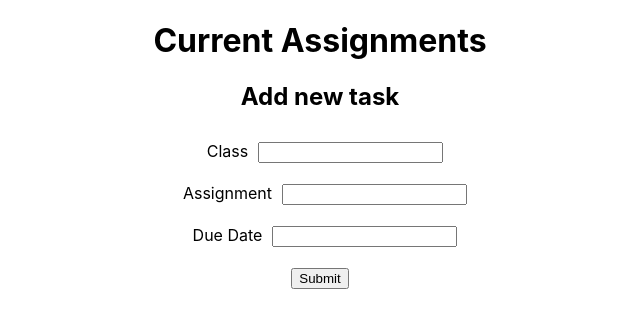
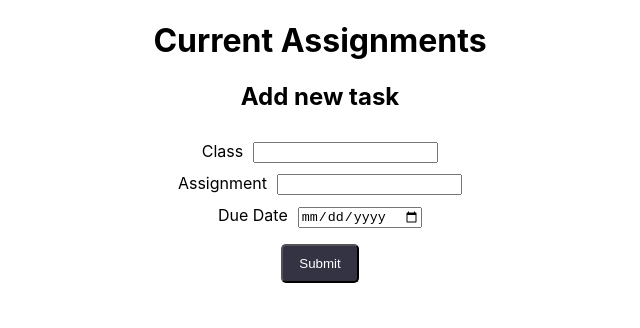
Before and after one commit to BeckyBlake/to-do-list, a React (Create React App) app: page / in a window 1280 px wide. Shown: the top 328 px of the page, without its empty margins (320-960 px from the left). Built offline with nearby package versions, Linux system fonts and the light colour scheme; no server answers.

Commit message:
create new task component

```diff
--- a/package.json
+++ b/package.json
@@ -6,6 +6,7 @@
     "@testing-library/jest-dom": "^5.17.0",
     "@testing-library/react": "^13.4.0",
     "@testing-library/user-event": "^13.5.0",
+    "firebase": "^10.13.1",
     "react": "^18.3.1",
     "react-dom": "^18.3.1",
     "react-scripts": "5.0.1",
--- a/src/App.css
+++ b/src/App.css
@@ -37,10 +37,32 @@
   }
 }
 
-.form-div {
-  padding: 10px;
+
+.new-task {
+  display: inline-block;
+  justify-content: center;
+  align-items: center;
 }
 
-.form-element {
-  margin-left: 10px;
+label {
+  padding-right: 10px;
 }
+
+.task-div {
+  margin: 10px;
+}
+
+.btn-container {
+  display: flex;
+  justify-content: center;
+  align-items: center;
+  margin-top: 1rem;
+}
+
+.btn {
+  padding: 10px 1rem;
+  background: #334;
+  color: white;
+  border-radius: 5px;
+  cursor: pointer;
+}
--- a/src/App.js
+++ b/src/App.js
@@ -1,6 +1,7 @@
 import logo from "./logo.svg";
 import "./App.css";
 import CreateNewTask from "./components/CreateNewTask";
+import { db } from "./firebase";
 
 function App() {
   return (
--- a/src/components/CreateNewTask.js
+++ b/src/components/CreateNewTask.js
@@ -1,24 +1,66 @@
+import { useState } from "react";
+import { collection, addDoc } from "firebase/firestore";
+import { db } from "../firebase";
+
 function CreateNewTask() {
+  const [classname, setClassname] = useState();
+  const [assignment, setAssignment] = useState();
+  const [dueDate, setDueDate] = useState();
+
+  const addTask = async (e) => {
+    e.preventDefault();
+    try {
+      const docRef = await addDoc(collection(db, "tasks"), {
+        class: classname,
+        assignment: assignment,
+        dueDate: dueDate,
+      });
+      console.log("Document written with ID: ", docRef.id);
+    } catch (e) {
+      console.error("Error adding document: ", e);
+    }
+    setClassname("");
+    setAssignment("");
+    setDueDate("");
+  };
+
   return (
-    <div>
+    <div className="new-task-container">
       <h2>Add new task</h2>
-      <form>
-        <div className="form-div">
-          <label className="form-element">Class</label>
-          <input className="form-element"></input>
+      <div className="new-task">
+        <div className="task-div">
+          <label htmlFor="class-input">Class</label>
+          <input
+            id="class-input"
+            type="text"
+            value={classname}
+            onChange={(e) => setClassname(e.target.value)}
+          ></input>
         </div>
-        <div className="form-div">
-          <label className="form-element">Assignment</label>
-          <input className="form-element"></input>
+        <div className="task-div">
+          <label htmlFor="assignment-input">Assignment</label>
+          <input
+            id="assignment-input"
+            type="text"
+            value={assignment}
+            onChange={(e) => setAssignment(e.target.value)}
+          ></input>
         </div>
-        <div className="form-div">
-          <label className="form-element">Due Date</label>
-          <input className="form-element"></input>
+        <div className="task-div">
+          <label htmlFor="date-input">Due Date</label>
+          <input
+            id="date-input"
+            type="date"
+            value={dueDate}
+            onChange={(e) => setDueDate(e.target.value)}
+          ></input>
         </div>
-        <div className="form-div">
-          <button type="submit">Submit</button>
+        <div className="btn-container">
+          <button type="submit" className="btn" onClick={addTask}>
+            Submit
+          </button>
         </div>
-      </form>
+      </div>
     </div>
   );
 }
--- a/src/firebaseConfig.js
+++ b/src/firebase.js
@@ -1,21 +1,24 @@
 // Import the functions you need from the SDKs you need
 import { initializeApp } from "firebase/app";
 import { getAnalytics } from "firebase/analytics";
+import { getFirestore } from "firebase/firestore";
 // TODO: Add SDKs for Firebase products that you want to use
 // https://firebase.google.com/docs/web/setup#available-libraries
 
 // Your web app's Firebase configuration
 // For Firebase JS SDK v7.20.0 and later, measurementId is optional
 const firebaseConfig = {
-  apiKey: process.env.NEXT_PUBLIC_API_KEY,
-  authDomain: process.env.NEXT_PUBLIC_AUTH_DOMAIN,
-  projectId: process.env.NEXT_PUBLIC_PROJECT_ID,
-  storageBucket: process.env.NEXT_PUBLIC_STORAGE_BUCKE,
-  messagingSenderId: process.env.NEXT_PUBLIC_MESSAGING_SENDER_ID,
-  appId: process.env.NEXT_PUBLIC_APP_ID,
-  measurementId: process.env.NEXT_PUBLIC_MEASUREMET_ID,
+  apiKey: process.env.REACT_APP_API_KEY,
+  authDomain: process.env.REACT_APP_AUTH_DOMAIN,
+  projectId: process.env.REACT_APP_PROJECT_ID,
+  storageBucket: process.env.REACT_APP_STORAGE_BUCKET,
+  messagingSenderId: process.env.REACT_APP_MESSAGING_SENDER_ID,
+  appId: process.env.REACT_APP_APP_ID,
+  measurementId: process.env.REACT_APP_MEASUREMENT_ID,
 };
 
 // Initialize Firebase
 const app = initializeApp(firebaseConfig);
 const analytics = getAnalytics(app);
+
+export const db = getFirestore(app);
```
Also changed, not shown: 2 other files (tests, documents, lock files or other folders).
